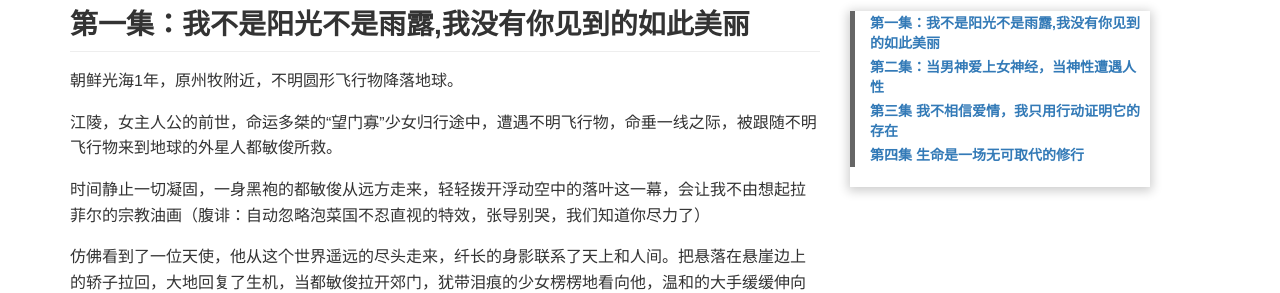
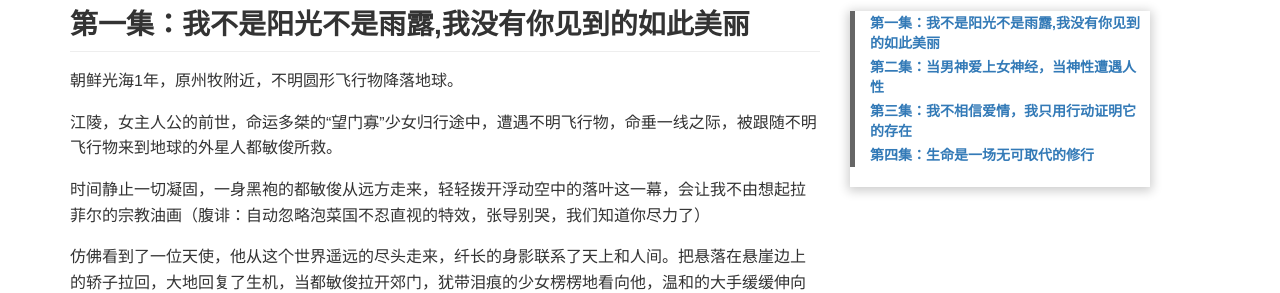
Before and after one commit to yifenzhong/imrui.github.io, a Jekyll site: the page built from _posts/2016-07-05-来自星星的你.md, in a window 1280 px wide and 900 px high, scrolled down 346 px. Shown: the part 157-450 px from the top of the window. Built offline with Jekyll 4.4.1, drawn with Linux system fonts in a browser that asks for light colours; comment, search, counter and statistics services are not loaded; some of the changed text lies outside the part shown.

Commit message:
modify blog content

```diff
--- a/_posts/2016-07-05-来自星星的你.md
+++ b/_posts/2016-07-05-来自星星的你.md
@@ -95,7 +95,7 @@ tags: [影评]
 “如果有必要相遇，就终究会遇到的，如果没有遇到，就说明我们之间没必要相遇，这是我在这里生活漫漫岁月悟出来的道理”麻将馆里的这一出戏真是神来一笔；看到皮夹里颂尹童年照片的都敏俊，第一次大惊失色，第一次失去了理智和冷静，第一次肆意在别人面前表现了自己的超能力，也第一次在这一世作为保护神的姿态出现在颂尹面前，眼睛一闭，满室灯碎，听见那清脆的声音了吗？分明是这座冷硬的雕塑剥落“神”外壳的声音，都敏俊，欢迎来到人间！
 
 
-## 第三集 我不相信爱情，我只用行动证明它的存在
+## 第三集：我不相信爱情，我只用行动证明它的存在
 
 张太侑，泥垢了!古代戏拍得这么朦胧唯美，什么意思？！
 
@@ -197,7 +197,7 @@ BB机响了，基友一脸疑惑（还带有那么点小醋意）地问，“知
 
 是的，都敏俊，你不相信爱情，你只是用行动，向我们证明它的存在。
 
-## 第四集 生命是一场无可取代的修行
+## 第四集：生命是一场无可取代的修行
 
 很多人说编剧偏爱千颂尹这个角色，我说你们错了。她偏爱的，是都敏俊。
 
```
